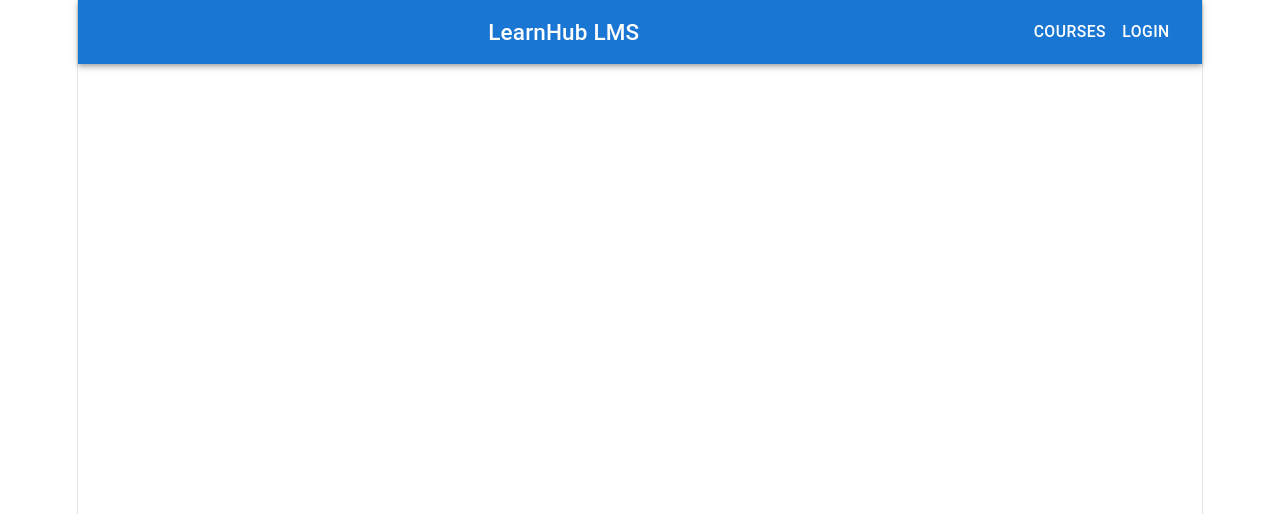
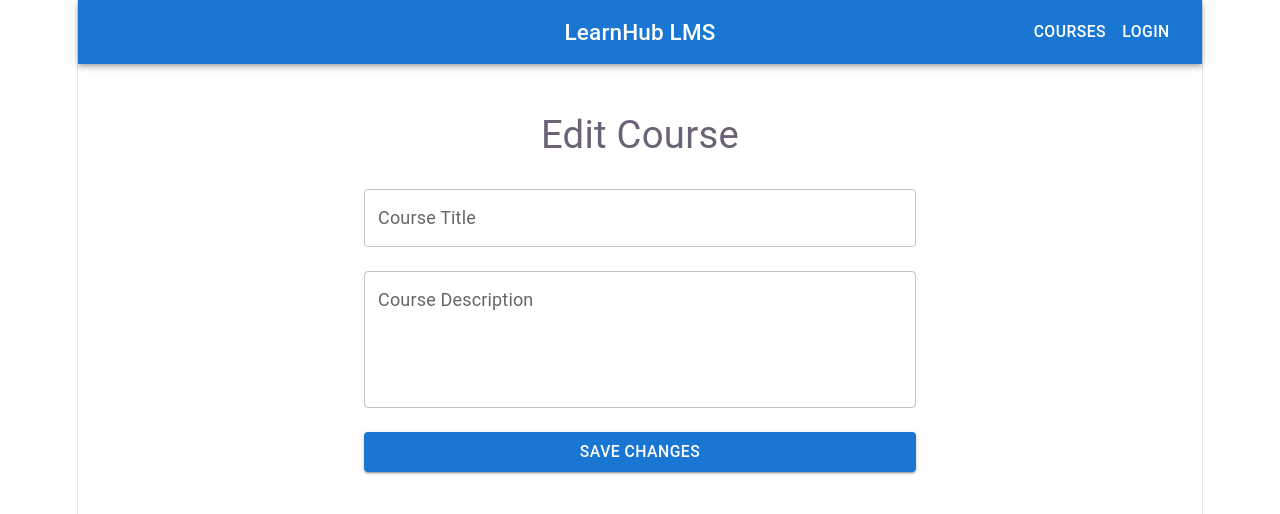
Before and after one commit to Alan-Baum/learnhub-lms, a React app in the folder frontend/: page /edit-course/1 in a window 1280 px wide. Shown: the top 514 px of the page. Built offline with nearby package versions, Linux system fonts and the light colour scheme; no server answers; the HTML template or start-up script is replaced by a standard one.

Commit message:
Build full teacher course management CRUD system

```diff
--- a/frontend/src/App.jsx
+++ b/frontend/src/App.jsx
@@ -12,6 +12,8 @@ import ProtectedRoute from "./components/ProtectedRoute";
 
 import CreateCoursePage from "./pages/CreateCoursePage";
 
+import EditCoursePage from "./pages/EditCoursePage";
+
 function App() {
   return (
     <BrowserRouter>
@@ -23,6 +25,8 @@ function App() {
         <Route path="/login" element={<LoginPage />} />
 
         <Route path="/create-course" element={<CreateCoursePage />} />
+
+        <Route path="/edit-course/:courseId" element={<EditCoursePage />} />
 
         <Route
           path="/dashboard"
--- a/frontend/src/components/Navbar.jsx
+++ b/frontend/src/components/Navbar.jsx
@@ -1,6 +1,6 @@
 import { useEffect, useState } from "react";
 
-import { AppBar, Button, Toolbar, Typography } from "@mui/material";
+import { AppBar, Box, Button, Toolbar, Typography } from "@mui/material";
 
 function Navbar() {
   const [isLoggedIn, setIsLoggedIn] = useState(false);
@@ -18,11 +18,19 @@ function Navbar() {
 
   return (
     <AppBar position="static">
-      <Toolbar>
-        <Typography variant="h6" sx={{ flexGrow: 1 }}>
+      <Toolbar sx={{ position: "relative" }}>
+        <Typography
+          variant="h6"
+          sx={{
+            position: "absolute",
+            left: "50%",
+            transform: "translateX(-50%)",
+          }}
+        >
           LearnHub LMS
         </Typography>
 
+        <Box sx={{ ml: "auto" }}>
           <Button color="inherit" href="/">
             Courses
           </Button>
@@ -36,6 +44,7 @@ function Navbar() {
               Login
             </Button>
           )}
+        </Box>
       </Toolbar>
     </AppBar>
   );
--- a/frontend/src/pages/DashboardPage.jsx
+++ b/frontend/src/pages/DashboardPage.jsx
@@ -1,4 +1,5 @@
 import { useEffect, useState } from "react";
+import { useNavigate } from "react-router-dom";
 
 import {
   Box,
@@ -11,14 +12,14 @@ import {
 
 import { getCurrentUser } from "../services/userService";
 import { getEnrollments } from "../services/enrollmentService";
-import { getCourses } from "../services/courseService";
-import { useNavigate } from "react-router-dom";
+import { getCourses, deleteCourse } from "../services/courseService";
 
 function DashboardPage() {
   const [user, setUser] = useState(null);
   const [enrollments, setEnrollments] = useState([]);
   const [teacherCourses, setTeacherCourses] = useState([]);
   const [loading, setLoading] = useState(true);
+
   const navigate = useNavigate();
 
   useEffect(() => {
@@ -26,6 +27,7 @@ function DashboardPage() {
       .then(([userData, enrollmentData, courseData]) => {
         setUser(userData);
         setEnrollments(enrollmentData);
+
         const teacherOwnedCourses = courseData.filter(
           (course) => course.teacher_name === userData.username,
         );
@@ -39,6 +41,20 @@ function DashboardPage() {
         setLoading(false);
       });
   }, []);
+
+  const handleDeleteCourse = async (courseId) => {
+    try {
+      await deleteCourse(courseId);
+
+      setTeacherCourses(
+        teacherCourses.filter((course) => course.id !== courseId),
+      );
+    } catch (error) {
+      console.error(error);
+      alert("Course deletion failed");
+    }
+  };
+
   if (loading) {
     return (
       <Container sx={{ mt: 6 }}>
@@ -46,6 +62,7 @@ function DashboardPage() {
       </Container>
     );
   }
+
   return (
     <Container sx={{ mt: 6 }}>
       <Typography variant="h3">
@@ -79,6 +96,7 @@ function DashboardPage() {
                   >
                     Create Course
                   </Button>
+
                   {teacherCourses.map((course) => (
                     <Card key={course.id} sx={{ mt: 2 }}>
                       <CardContent>
@@ -87,6 +105,23 @@ function DashboardPage() {
                         <Typography variant="body2" sx={{ mt: 1 }}>
                           {course.description}
                         </Typography>
+
+                        <Button
+                          variant="contained"
+                          sx={{ mt: 2, mr: 2 }}
+                          onClick={() => navigate(`/edit-course/${course.id}`)}
+                        >
+                          Edit Course
+                        </Button>
+
+                        <Button
+                          variant="contained"
+                          color="error"
+                          sx={{ mt: 2 }}
+                          onClick={() => handleDeleteCourse(course.id)}
+                        >
+                          Delete Course
+                        </Button>
                       </CardContent>
                     </Card>
                   ))}
--- /dev/null
+++ b/frontend/src/pages/EditCoursePage.jsx
@@ -0,0 +1,85 @@
+import { useEffect, useState } from "react";
+import { useNavigate, useParams } from "react-router-dom";
+
+import { Box, Button, Container, TextField, Typography } from "@mui/material";
+
+import { getCourses, updateCourse } from "../services/courseService";
+
+function EditCoursePage() {
+  const [title, setTitle] = useState("");
+  const [description, setDescription] = useState("");
+
+  const { courseId } = useParams();
+  const navigate = useNavigate();
+
+  useEffect(() => {
+    getCourses()
+      .then((courses) => {
+        const selectedCourse = courses.find(
+          (course) => course.id === Number(courseId),
+        );
+
+        if (selectedCourse) {
+          setTitle(selectedCourse.title);
+          setDescription(selectedCourse.description);
+        }
+      })
+      .catch((error) => {
+        console.error(error);
+      });
+  }, [courseId]);
+
+  const handleUpdateCourse = async () => {
+    if (!title || !description) {
+      alert("Please enter a title and description.");
+      return;
+    }
+
+    try {
+      await updateCourse(courseId, title, description);
+      navigate("/dashboard");
+    } catch (error) {
+      console.error(error);
+      alert("Course update failed");
+    }
+  };
+
+  return (
+    <Container maxWidth="sm">
+      <Box sx={{ mt: 6 }}>
+        <Typography variant="h4" gutterBottom>
+          Edit Course
+        </Typography>
+
+        <TextField
+          label="Course Title"
+          fullWidth
+          margin="normal"
+          value={title}
+          onChange={(e) => setTitle(e.target.value)}
+        />
+
+        <TextField
+          label="Course Description"
+          fullWidth
+          multiline
+          rows={4}
+          margin="normal"
+          value={description}
+          onChange={(e) => setDescription(e.target.value)}
+        />
+
+        <Button
+          variant="contained"
+          fullWidth
+          sx={{ mt: 2 }}
+          onClick={handleUpdateCourse}
+        >
+          Save Changes
+        </Button>
+      </Box>
+    </Container>
+  );
+}
+
+export default EditCoursePage;
--- a/frontend/src/services/courseService.js
+++ b/frontend/src/services/courseService.js
@@ -33,3 +33,42 @@ export async function createCourse(title, description) {
 
   return response.json();
 }
+export async function deleteCourse(courseId) {
+  const token = localStorage.getItem("token");
+
+  const response = await fetch(`${API_URL}${courseId}/`, {
+    method: "DELETE",
+
+    headers: {
+      Authorization: `Token ${token}`,
+    },
+  });
+
+  if (!response.ok) {
+    throw new Error("Failed to delete course");
+  }
+}
+
+export async function updateCourse(courseId, title, description) {
+  const token = localStorage.getItem("token");
+
+  const response = await fetch(`${API_URL}${courseId}/`, {
+    method: "PUT",
+
+    headers: {
+      "Content-Type": "application/json",
+      Authorization: `Token ${token}`,
+    },
+
+    body: JSON.stringify({
+      title,
+      description,
+    }),
+  });
+
+  if (!response.ok) {
+    throw new Error("Failed to update course");
+  }
+
+  return response.json();
+}
```
Lines whose indentation alone changed are shown as unchanged.
